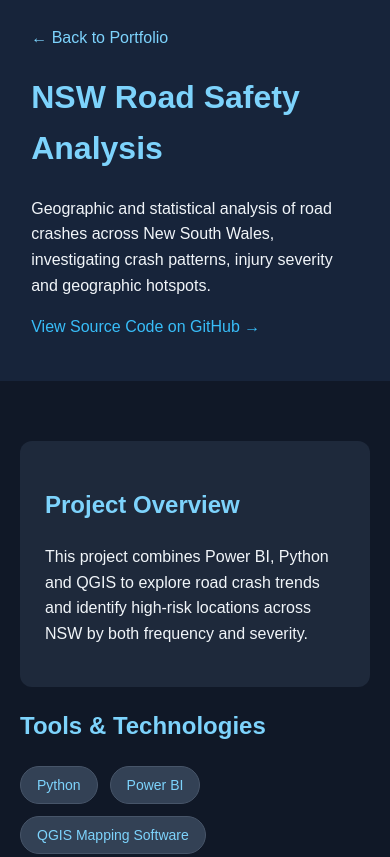
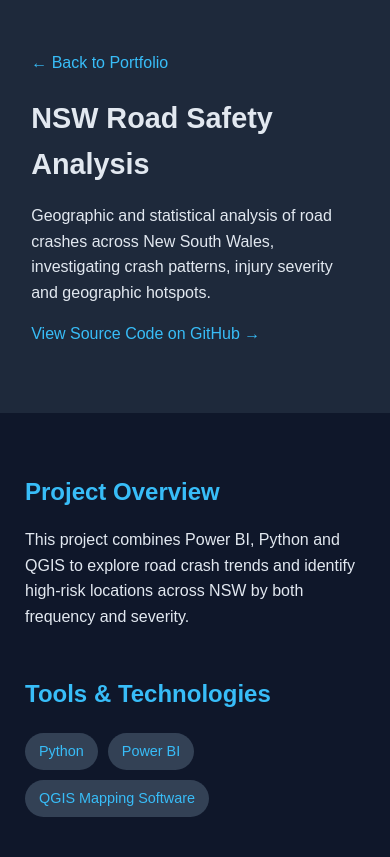
Before and after one commit to nicholasboxall/nicholasboxall.github.io, a plain HTML site: page projects/road-safety.html in a window 390 px wide. Shown: the top 857 px of the page. Drawn offline with Linux system fonts and the light colour scheme.

Commit message:
Update road-safety.html

```diff
--- a/projects/road-safety.html
+++ b/projects/road-safety.html
@@ -1,13 +1,53 @@
-
 <!DOCTYPE html>
 <html lang="en">
 <head>
     <meta charset="UTF-8">
     <meta name="viewport" content="width=device-width, initial-scale=1.0">
-    <title>NSW Road Safety Analysis</title>
+    <title>NSW Road Safety Analysis | Portfolio</title>
 
     <style>
-        * { box-sizing: border-box; }
+        * {
+            box-sizing: border-box;
+        }
+
+        body {
+            margin: 0;
+            font-family: Arial, sans-serif;
+            background: #0f172a;
+            color: #e2e8f0;
+            line-height: 1.6;
+        }
+
+        header {
+            padding: 50px 8%;
+            background: #1e293b;
+        }
+
+        header a {
+            color: #38bdf8;
+            text-decoration: none;
+        }
+
+        h1 {
+            font-size: 2.4rem;
+            margin-bottom: 10px;
+        }
+
+        main {
+            max-width: 1200px;
+            margin: auto;
+            padding: 40px 25px;
+        }
+
+        section {
+            margin-bottom: 45px;
+        }
+
+        h2 {
+            color: #38bdf8;
+            margin-bottom: 15px;
+        }
+
         .tags {
             display: flex;
             flex-wrap: wrap;
@@ -17,65 +57,16 @@
 
         .tag {
             background: #334155;
+            color: #38bdf8;
             padding: 7px 14px;
             border-radius: 20px;
             font-size: 0.9rem;
         }
 
-        body {
-            margin: 0;
-            font-family: Arial, sans-serif;
-            background: #101827;
-            color: #f1f5f9;
-            line-height: 1.6;
-        }
-
-        header {
-            background: #17243a;
-            padding: 25px 8%;
-        }
-
-        header a {
-            color: #7dd3fc;
-            text-decoration: none;
-        }
-
-        main {
-            max-width: 1200px;
-            margin: auto;
-            padding: 35px 20px;
-        }
-
-        h1, h2 { color: #7dd3fc; }
-
-        .details, .dashboard, .image-section {
+        .dashboard {
             background: #1e293b;
-            padding: 25px;
+            padding: 15px;
             border-radius: 12px;
-            margin-top: 25px;
-        }
-
-        .tools-section {
-            background: #1e293b;
-            padding: 25px;
-            border-radius: 12px;
-            margin-top: 25px;
-        }
-
-        .tags {
-            display: flex;
-            flex-wrap: wrap;
-            gap: 12px;
-            margin-top: 15px;
-        }
-
-        .tag {
-            background: #334155;
-            color: #7dd3fc;
-            padding: 7px 16px;
-            border-radius: 25px;
-            font-size: 14px;
-            border: 1px solid #475569;
         }
 
         .dashboard iframe {
@@ -85,7 +76,6 @@
             border-radius: 8px;
         }
 
-        /* Project Image */
         .image-container {
             width: 100%;
             margin-top: 20px;
@@ -106,6 +96,29 @@
             color: #cbd5e1;
         }
 
+        .back-link {
+            display: inline-block;
+            margin-top: 20px;
+            color: #38bdf8;
+            text-decoration: none;
+        }
+
+        footer {
+            text-align: center;
+            padding: 25px;
+            color: #94a3b8;
+            background: #1e293b;
+        }
+
+        @media (max-width: 700px) {
+            h1 {
+                font-size: 1.8rem;
+            }
+
+            .dashboard iframe {
+                height: 550px;
+            }
+        }
     </style>
 </head>
 
@@ -133,7 +146,7 @@
 
 <main>
 
-    <div class="details">
+    <section>
 
         <h2>Project Overview</h2>
 
@@ -143,7 +156,7 @@
             and severity.
         </p>
 
-    </div>
+    </section>
 
     <section>
         <h2>Tools & Technologies</h2>
@@ -155,7 +168,7 @@
         </div>
     </section>
 
-    <div class="dashboard">
+    <section>
 
         <h2>Interactive Power BI Dashboard</h2>
 
@@ -163,16 +176,18 @@
             Explore the interactive report below.
         </p>
 
+        <div class="dashboard">
             <iframe
                 title="NSW Road Safety Dashboard"
                 src="https://app.powerbi.com/view?r=eyJrIjoiMDRiOTgyZTEtOGIzYy00N2QwLWIyMTMtMTVkYzhjNDAyNWJlIiwidCI6ImFkMmUwMDZkLTI3NjItNGNjMC05Y2QzLTJmMDcxZTMxMmNkNyJ9"
                 allowfullscreen="true">
             </iframe>
-
         </div>
 
+    </section>
+
     <!-- Project Image Section -->
-    <section class="image-section">
+    <section>
 
         <h2>QGIS Screenshots</h2>
 
@@ -260,6 +275,7 @@
         <p class="image-description">
             Crash frequency heatmap with 250m radius.
         </p> <br><br>
+
     </section>
 
     <a class="back-link" href="../index.html">
@@ -268,5 +284,9 @@
 
 </main>
 
+<footer>
+    <p>Data Analytics Portfolio</p>
+</footer>
+
 </body>
 </html>
```
Lines whose indentation alone changed are shown as unchanged.
